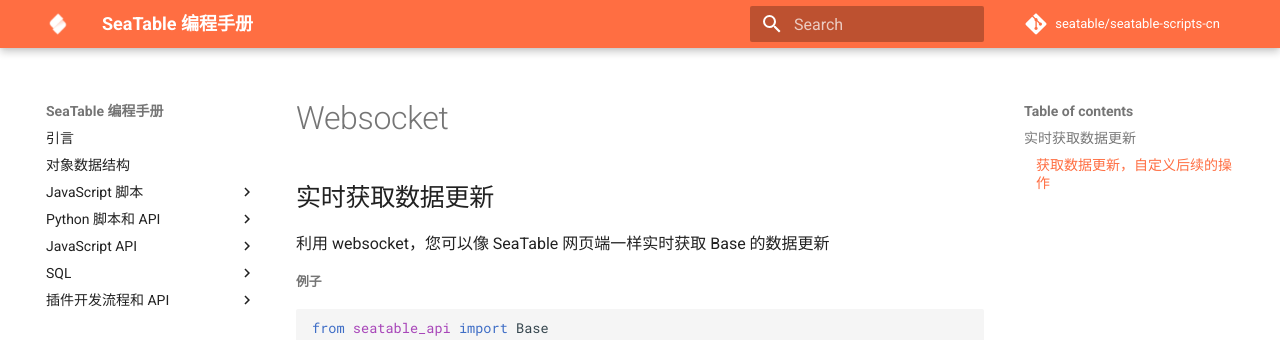
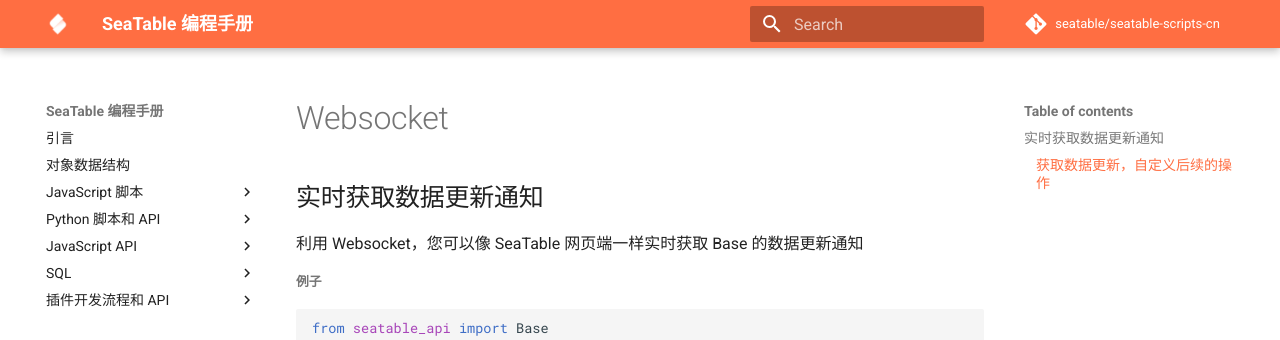
Before and after one commit to seatable/seatable-scripts-cn, an MkDocs documentation site: the page built from manual/python/websocket.md, in a window 1280 px wide and 1340 px high. Shown: the top 340 px of the window. Built offline with MkDocs 1.6.1 and Material for MkDocs 9.7.7, drawn with Linux system fonts in a browser that asks for light colours; comment, search, counter and statistics services are not loaded.

Commit message:
Update websocket.md

```diff
--- a/manual/python/websocket.md
+++ b/manual/python/websocket.md
@@ -1,8 +1,8 @@
 # Websocket
 
-## 实时获取数据更新
+## 实时获取数据更新通知
 
-利用 websocket，您可以像 SeaTable 网页端一样实时获取 Base 的数据更新
+利用 Websocket，您可以像 SeaTable 网页端一样实时获取 Base 的数据更新通知
 
 ##### 例子
 
```
